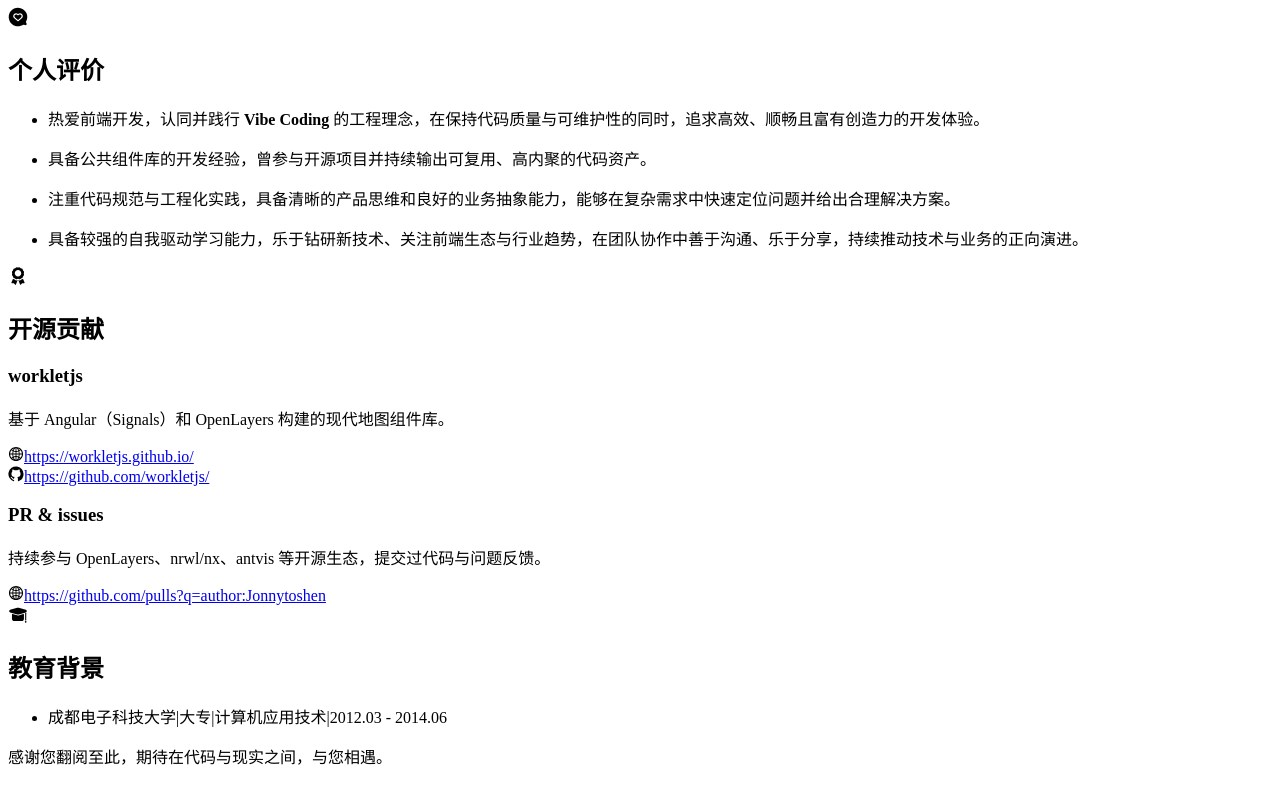
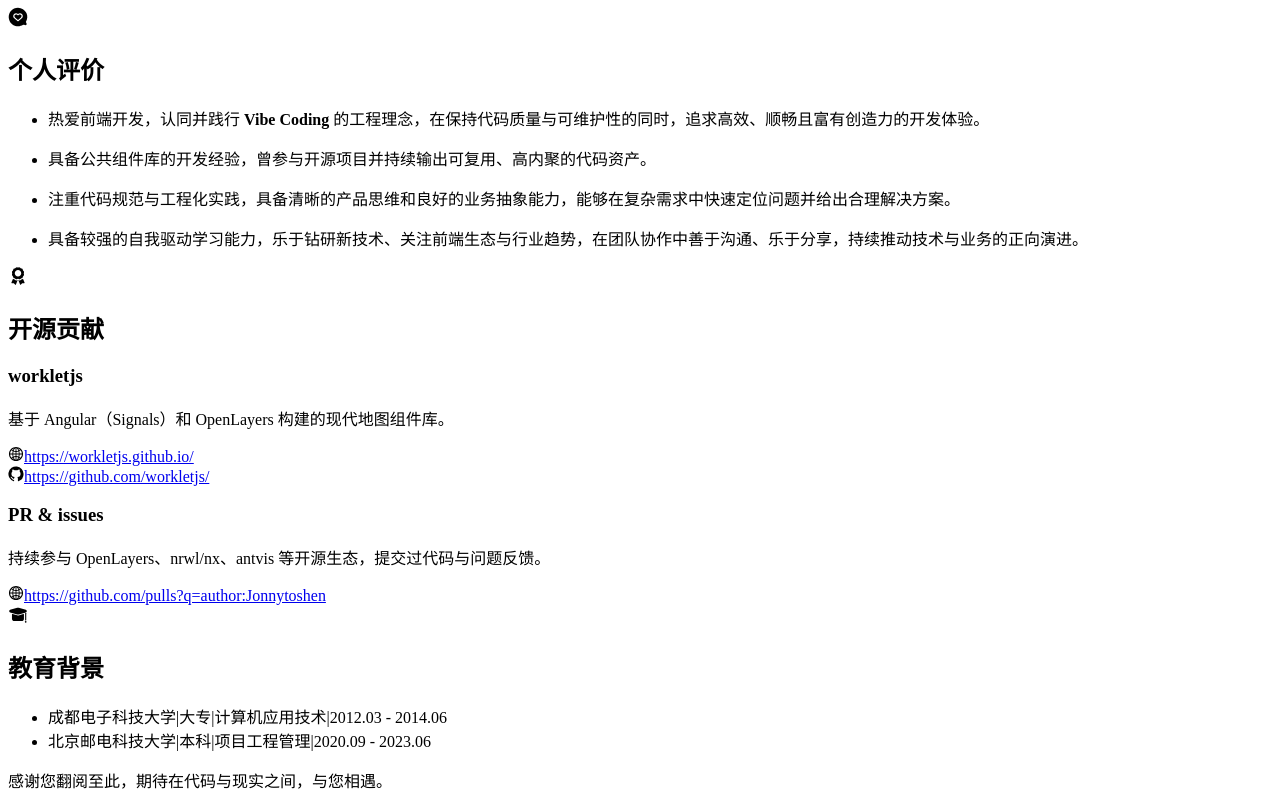
Before and after one commit to Jonnytoshen/resume, a Vue app: page / in a window 1280 px wide. Shown: the part 6621-7421 px from the top of the page. Before the commit the page ends 7397 px from the top, so only its background shows below. Built offline with nearby package versions, Linux system fonts and the light colour scheme; the HTML template or start-up script is replaced by a standard one.

Commit message:
feat: add new education entry for 北京邮电科技大学 in resume

```diff
--- a/src/config.ts
+++ b/src/config.ts
@@ -284,4 +284,10 @@ export const educations = [
     degree: '大专',
     major: '计算机应用技术',
   },
+  {
+    school: '北京邮电科技大学',
+    period: '2020.09 - 2023.06',
+    degree: '本科',
+    major: '项目工程管理',
+  },
 ]
```
Also changed, not shown: 1 other file (tests, documents, lock files or other folders).
